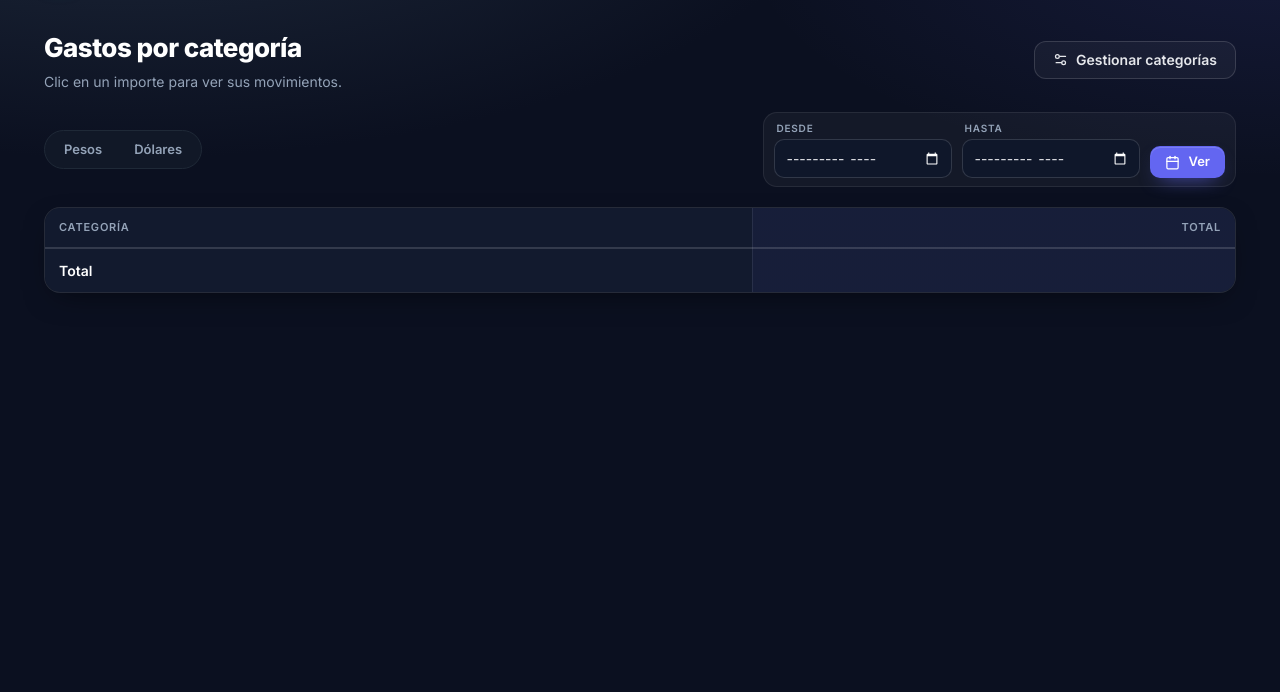
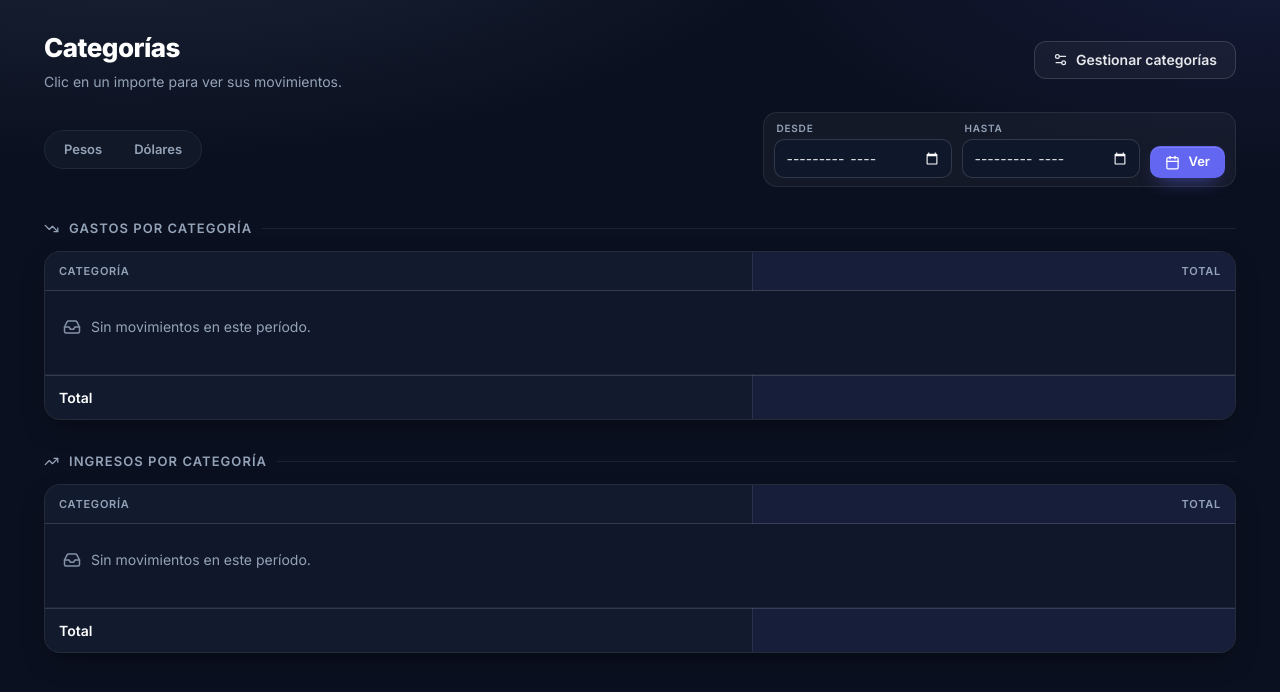
Before and after one commit to noapex/bcoadmin, a Django app: template templates/movimientos/categorias.html in a window 1280 px wide. Shown: the part 62-754 px from the top of the page. Run offline with Django 3.2, Linux system fonts and the light colour scheme; the template is opened without the code that fills it, so the values that code supplies are empty.

Commit message:
feat(categorias): ingresos section next to gastos on the categories page

```diff
--- a/movimientos/views.py
+++ b/movimientos/views.py
@@ -126,8 +126,12 @@ def categorias(request):
     ctx = {"moneda": moneda, "vacio": ultimo is None}
     if ultimo is not None:
         desde, hasta = _periodo(request, ultimo)
+        ingresos = stats.ingresos_por_categoria(moneda, desde, hasta)
+        # Income touches few categories: list only those with income in the period.
+        ingresos["filas"] = [f for f in ingresos["filas"] if f["total"]]
         ctx.update({"desde": desde, "hasta": hasta,
-                    "tabla": _con_celdas(stats.gastos_por_categoria(moneda, desde, hasta))})
+                    "tabla": _con_celdas(stats.gastos_por_categoria(moneda, desde, hasta)),
+                    "tabla_ingresos": _con_celdas(ingresos)})
     return render(request, "movimientos/categorias.html", ctx)
 
 
--- /dev/null
+++ b/templates/movimientos/_tabla_categorias.html
@@ -0,0 +1,35 @@
+{# Category × month table. Params: tabla, tipo ("gasto" | "ingreso"), tid (table id). #}
+<div class="card table-card">
+<div class="tabla-scroll">
+<table class="t matriz tabla-categorias" id="{{ tid }}">
+  <thead>
+    <tr><th>Categoría</th>{% for m in tabla.meses %}<th class="r">{{ m }}</th>{% endfor %}<th class="r total">Total</th></tr>
+  </thead>
+  <tbody>
+  {% for fila in tabla.filas %}
+    <tr class="{% if fila.nivel == 0 %}raiz{% else %}hijo{% endif %}"{% if fila.nivel > 0 %} data-raiz="{{ fila.raiz_id }}" style="display:none"{% endif %}>
+      <td style="padding-left:calc(14px + {% widthratio fila.nivel 1 36 %}px)">
+        {% if fila.tiene_hijos and fila.nivel == 0 %}<a href="#" class="toggle" data-raiz="{{ fila.id }}" title="Mostrar/ocultar subcategorías" aria-expanded="false"><svg class="ic"><use href="#i-chevron"/></svg></a>{% elif fila.nivel == 0 %}<span class="toggle-spacer"></span>{% endif %}
+        {{ fila.nombre }}
+      </td>
+      {% for mes, v in fila.celdas %}
+        <td class="r">{% if v %}<a href="{% url 'movimientos' %}?moneda={{ moneda }}&mes={{ mes }}&tipo={{ tipo }}&categoria={% if fila.id %}{{ fila.id }}{% else %}none{% endif %}">{{ v|floatformat:"2g" }}</a>{% else %}<span class="dash">–</span>{% endif %}</td>
+      {% endfor %}
+      <td class="r total"><b>{{ fila.total|floatformat:"2g" }}</b></td>
+    </tr>
+  {% empty %}
+    <tr><td colspan="99"><p class="empty-inline"><svg class="ic"><use href="#i-inbox"/></svg>Sin movimientos en este período.</p></td></tr>
+  {% endfor %}
+  </tbody>
+  <tfoot>
+    <tr class="raiz">
+      <td>Total</td>
+      {% for mes, v in tabla.total.celdas %}
+        <td class="r">{% if v %}<a href="{% url 'movimientos' %}?moneda={{ moneda }}&mes={{ mes }}&tipo={{ tipo }}">{{ v|floatformat:"2g" }}</a>{% else %}<span class="dash">–</span>{% endif %}</td>
+      {% endfor %}
+      <td class="r total">{{ tabla.total.total|floatformat:"2g" }}</td>
+    </tr>
+  </tfoot>
+</table>
+</div>
+</div>
--- a/templates/movimientos/categorias.html
+++ b/templates/movimientos/categorias.html
@@ -4,7 +4,7 @@
 {% block content %}
 <div class="page-head">
   <div>
-    <h1>Gastos por categoría</h1>
+    <h1>Categorías</h1>
     <p class="sub">Clic en un importe para ver sus movimientos.</p>
   </div>
   <div class="actions">
@@ -15,43 +15,16 @@
   {% include 'movimientos/_vacio.html' with con_moneda=True %}
 {% else %}
 {% include 'movimientos/_periodo.html' with con_moneda=True %}
-<div class="card table-card">
-<div class="tabla-scroll">
-<table class="t matriz" id="tabla-categorias">
-  <thead>
-    <tr><th>Categoría</th>{% for m in tabla.meses %}<th class="r">{{ m }}</th>{% endfor %}<th class="r total">Total</th></tr>
-  </thead>
-  <tbody>
-  {% for fila in tabla.filas %}
-    <tr class="{% if fila.nivel == 0 %}raiz{% else %}hijo{% endif %}"{% if fila.nivel > 0 %} data-raiz="{{ fila.raiz_id }}" style="display:none"{% endif %}>
-      <td style="padding-left:calc(14px + {% widthratio fila.nivel 1 36 %}px)">
-        {% if fila.tiene_hijos and fila.nivel == 0 %}<a href="#" class="toggle" data-raiz="{{ fila.id }}" title="Mostrar/ocultar subcategorías" aria-expanded="false"><svg class="ic"><use href="#i-chevron"/></svg></a>{% elif fila.nivel == 0 %}<span class="toggle-spacer"></span>{% endif %}
-        {{ fila.nombre }}
-      </td>
-      {% for mes, v in fila.celdas %}
-        <td class="r">{% if v %}<a href="{% url 'movimientos' %}?moneda={{ moneda }}&mes={{ mes }}&tipo=gasto&categoria={% if fila.id %}{{ fila.id }}{% else %}none{% endif %}">{{ v|floatformat:"2g" }}</a>{% else %}<span class="dash">–</span>{% endif %}</td>
-      {% endfor %}
-      <td class="r total"><b>{{ fila.total|floatformat:"2g" }}</b></td>
-    </tr>
-  {% endfor %}
-  </tbody>
-  <tfoot>
-    <tr class="raiz">
-      <td>Total</td>
-      {% for mes, v in tabla.total.celdas %}
-        <td class="r">{% if v %}<a href="{% url 'movimientos' %}?moneda={{ moneda }}&mes={{ mes }}&tipo=gasto">{{ v|floatformat:"2g" }}</a>{% else %}<span class="dash">–</span>{% endif %}</td>
-      {% endfor %}
-      <td class="r total">{{ tabla.total.total|floatformat:"2g" }}</td>
-    </tr>
-  </tfoot>
-</table>
-</div>
-</div>
+<h2 class="section-title"><svg class="ic ic-sm"><use href="#i-down"/></svg>Gastos por categoría</h2>
+{% include 'movimientos/_tabla_categorias.html' with tabla=tabla tipo='gasto' tid='tabla-categorias' %}
+
+<h2 class="section-title"><svg class="ic ic-sm"><use href="#i-up"/></svg>Ingresos por categoría</h2>
+{% include 'movimientos/_tabla_categorias.html' with tabla=tabla_ingresos tipo='ingreso' tid='tabla-ingresos' %}
 <script>
   $(function () {
-    $("#tabla-categorias .toggle").on("click", function (e) {
+    $(".tabla-categorias .toggle").on("click", function (e) {
       e.preventDefault();
-      var rows = $('#tabla-categorias tr.hijo[data-raiz="' + $(this).data("raiz") + '"]');
+      var rows = $(this).closest("table").find('tr.hijo[data-raiz="' + $(this).data("raiz") + '"]');
       var open = rows.first().is(":visible");
       rows.toggle(!open);
       $(this).toggleClass("open", !open).attr("aria-expanded", String(!open));
```
Also changed, not shown: movimientos/services/stats.py (+15 -4 lines), movimientos/tests/test_stats.py (+18 -1 lines), movimientos/tests/test_views.py (+11 -0 lines).
